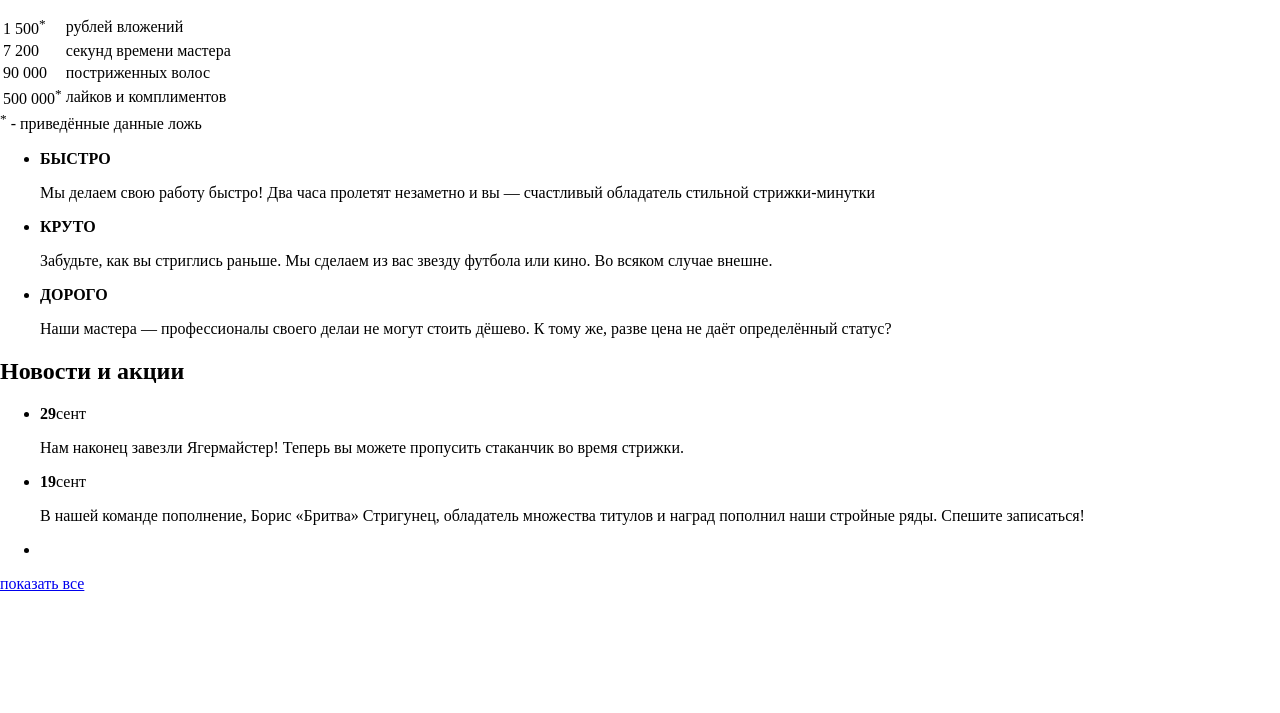
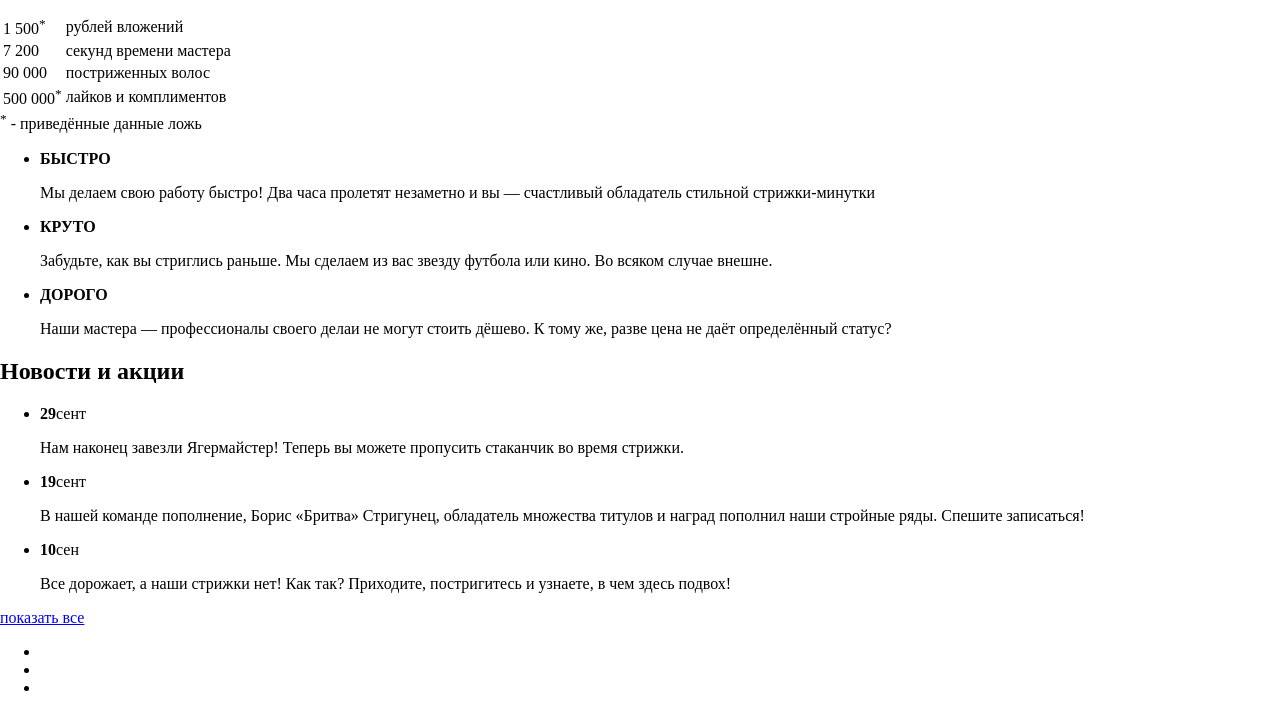
Before and after one commit to Igor-Melnyk/barbershop.prov1, a plain HTML site: page index.html in a window 1280 px wide. Shown: the part 264-977 px from the top of the page. Before the commit the page ends 857 px from the top, so only its background shows below. Drawn offline with Linux system fonts and the light colour scheme.

Commit message:
Update index.html

```diff
--- a/index.html
+++ b/index.html
@@ -113,9 +113,23 @@
 						В нашей команде пополнение, Борис «Бритва» Стригунец, обладатель множества титулов и наград пополнил наши стройные ряды. Спешите записаться!
 					</p>
 				</li>
-				<li class="news__item"></li>
+				<li class="news__item">
+					<time class="news__date" datetime="29-09-09">
+						<b>10</b>сен
+						<p class="news__description">
+							Все дорожает, а наши стрижки нет! Как так? Приходите, постригитесь и узнаете, в чем здесь подвох!
+						</p>
+					</time>
+				</li>
 			</ul>
 			<a class="news__button button" href="#">показать все</a>
+		</section>
+		<section class="reviews">
+			<ul class="reviews-list">
+				<li></li>
+				<li></li>
+				<li></li>
+			</ul>
 		</section>
 	</main>
 	<footer></footer>
```
